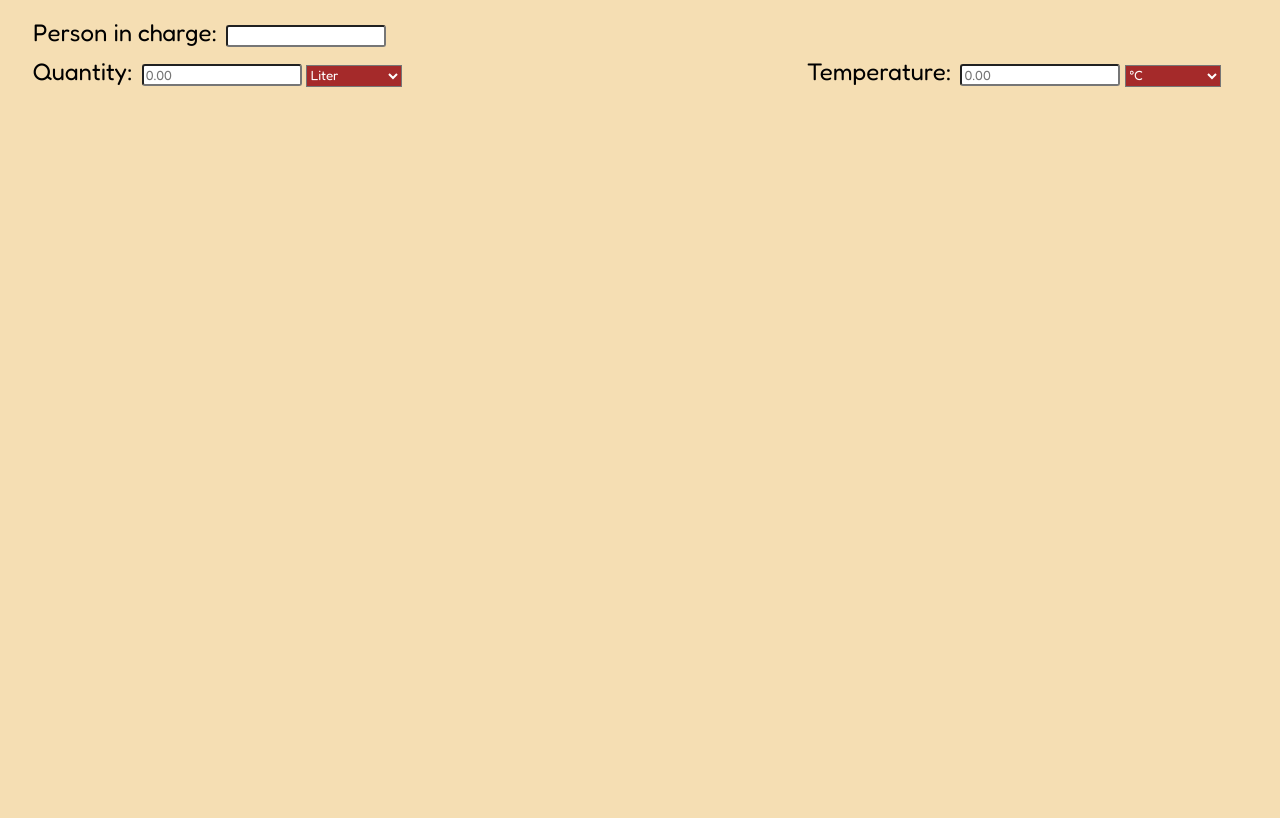
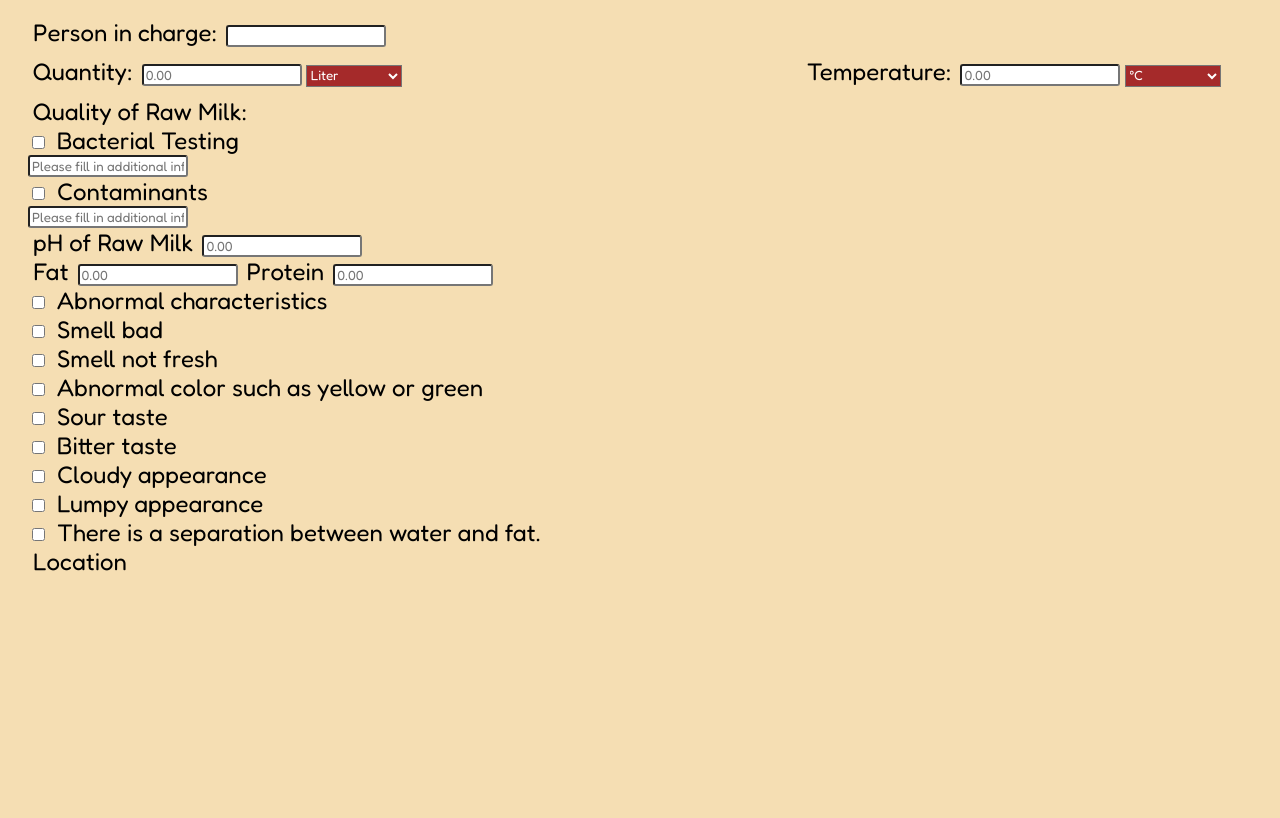
Before and after one commit to Fxerce/SeniorProject, a plain HTML site: page OraganicDairy/ProduceRawMilk.html in a window 1280 px wide. Shown: the part 134-952 px from the top of the page. Before the commit the page ends 800 px from the top, so only its background shows below. Drawn offline with Linux system fonts and the light colour scheme.

Commit message:
Update Checkbox(Quality of Raw Milk, Location)

```diff
--- a/OraganicDairy/ProduceRawMilk.html
+++ b/OraganicDairy/ProduceRawMilk.html
@@ -37,7 +37,56 @@
                 </div>
             </div>
 
+         <div class="container4">
             <div>
+                <label for="Quality of Raw Milk">Quality of Raw Milk:</label>
+                <form action="/submit">
+                    <input type="checkbox" id="MainQualityRM1" onclick="toggleSubCheckboxes()" name="MainQualityRM1" value="Bacterial">
+                    <label for="MainQualityRM1">Bacterial Testing</label><br>
+                        <div id="subText" class="sub-Text">
+                            <input type="text" id="subText1" name="BactrialTest" placeholder="Please fill in additional information.">
+                        </div>
+                    <input type="checkbox" id="MainQualityRM2" onclick="toggleSubCheckboxes()" name="MainQualityRM2" value="Contaminants">
+                    <label for="MainQualityRM2">Contaminants</label><br>
+                    <div id="subText" class="sub-Text">
+                        <input type="text" id="subText1" name="BactrialTest" placeholder="Please fill in additional information.">                        </div>
+                        <label for="MainQualityRM3">pH of Raw Milk</label>
+                        <input type="number" id="MainQualityRM3" name="MainQualityRM3" step="0.01" placeholder="0.00"><br>
+                        <label for="MainQualityRM4">Fat</label>
+                        <input type="number" id="MainQualityRM4" name="MainQualityRM4" step="0.01" placeholder="0.00">
+                        <label for="MainQualityRM5">Protein</label>
+                        <input type="number" id="MainQualityRM5" name="MainQualityRM5" step="0.01" placeholder="0.00"><br>
+                        <input type="checkbox" id="MainQualityRM6" onclick="toggleSubCheckboxes()" name="MainQualityRM6" value="stWrong">
+                        <label for="MainQualityRM6">Abnormal characteristics</label>
+                        <div id="subCheckboxes" class="sub-checkboxes">
+                            <input type="checkbox" name="subCheckbox1" id="subCheckbox1">
+                            <label for="subCheckbox1">Smell bad</label><br>
+                            <input type="checkbox" name="subCheckbox2" id="subCheckbox2">
+                            <label for="subCheckbox2">Smell not fresh</label><br>
+                            <input type="checkbox" name="subCheckbox3" id="subCheckbox3">
+                            <label for="subCheckbox3">Abnormal color such as yellow or green</label><br>
+                            <input type="checkbox" name="subCheckbox4" id="subCheckbox4" >
+                            <label for="subCheckbox4">Sour taste</label><br>
+                            <input type="checkbox" name="subCheckbox5" id="subCheckbox5">
+                            <label for="subCheckbox5">Bitter taste</label><br>
+                            <input type="checkbox" name="subCheckbox6" id="subCheckbox6">
+                            <label for="subCheckbox6">Cloudy appearance</label><br>
+                            <input type="checkbox" name="subCheckbox7" id="subCheckbox7">
+                            <label for="subCheckbox7">Lumpy appearance</label><br>
+                            <input type="checkbox" name="subCheckbox8" id="subCheckbox8">
+                            <label for="subCheckbox8">There is a separation between water and fat.</label>
+                        </div>
+
+                        <div class="container5">
+                            <div>
+                                <label for="Location">Location</label>
+                                <div id="map"></div>
+                                <input type="url" name="LocationLink" id="LocationLink" placeholder="https://example.com/location" required>
+                            </div>
+                        </div>
+                        <br><input type="submit" value="Submit">
+                    </form>
+            </div>
 
             </div>
         </div>
--- a/OraganicDairy/ProduceRawMilkStyle.css
+++ b/OraganicDairy/ProduceRawMilkStyle.css
@@ -46,3 +46,10 @@ select {
   background-color: brown;
   color: white;
 }
+
+
+#map{
+  margin-left: 20px;
+  height: 400px;
+  width: 100%;
+}
```
